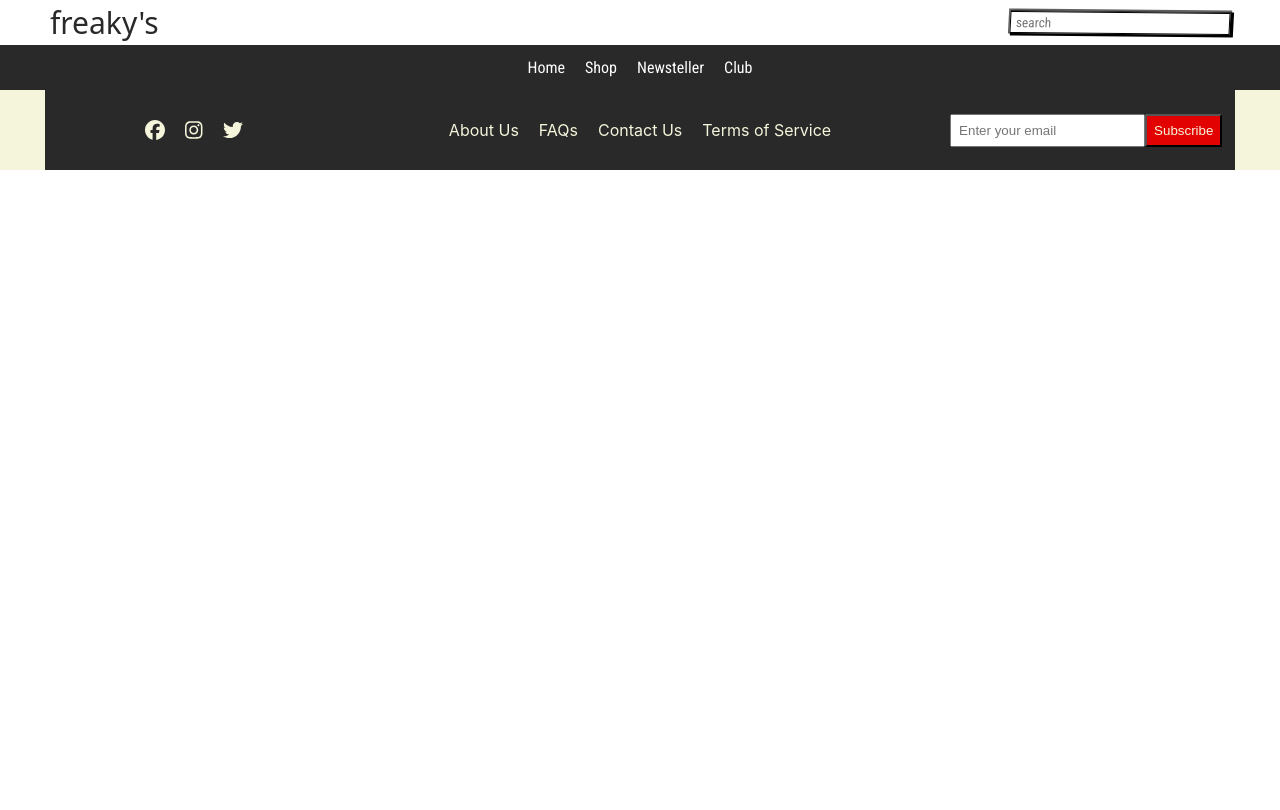
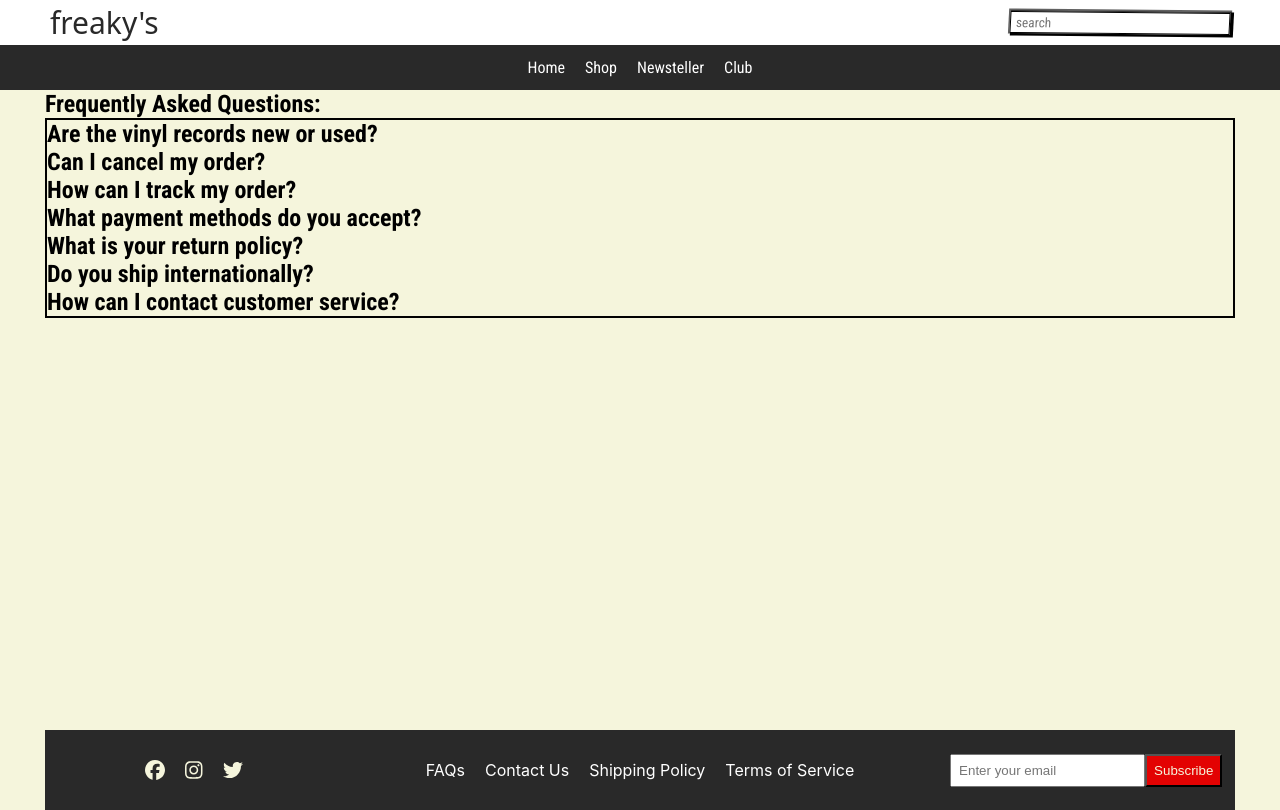
Before and after one commit to StefanCizmic/E-Commerce-ReactJS, a React (Create React App) app: page /faq in a window 1280 px wide. Built offline with nearby package versions, Linux system fonts and the light colour scheme; a web font is replaced by a local one.

Commit message:
faq in process

```diff
--- a/src/App.js
+++ b/src/App.js
@@ -4,8 +4,12 @@ import { Home } from "./Components/Home/Home";
 import { Shop } from "./Components/Shop/Shop";
 import { Newsteller } from "./Components/Newsteller/Newsteller";
 import { Club } from "./Components/Club/Club";
+import { Footer } from "./Components/Footer/Footer";
+import { Faq } from "./Components/Footer/Info/Faq/Faq";
+import { ContactUs } from "./Components/Footer/Info/ContactUs/ContactUs";
+import { ShippingPolicy } from "./Components/Footer/Info/ShippingPolicy/ShippingPolicy";
+import { TermsOfService } from "./Components/Footer/Info/TermsOfService/TermsOfService";
 import { Routes, Route } from "react-router-dom";
-import { Footer } from "./Components/Footer/Footer";
 import { SkeletonTheme } from "react-loading-skeleton";
 import "./App.css";
 
@@ -20,6 +24,10 @@ const App = () => {
             <Route path="/shop" element={<Shop />}></Route>
             <Route path="/newsteller" element={<Newsteller />}></Route>
             <Route path="/club" element={<Club />}></Route>
+            <Route path="/faq" element={<Faq />}></Route>
+            <Route path="/contactus" element={<ContactUs />}></Route>
+            <Route path="/shippingpolicy" element={<ShippingPolicy />}></Route>
+            <Route path="/termsofservice" element={<TermsOfService />}></Route>
           </Routes>
         </SkeletonTheme>
         <Footer />
--- /dev/null
+++ b/src/Components/Footer/Info/ContactUs/ContactUs.js
@@ -0,0 +1,10 @@
+import React from 'react';
+import './ContactUs.css';
+
+export const ContactUs = () => {
+    return (
+        <div>
+            <p>Contact Us</p>
+        </div>
+    )
+}
--- /dev/null
+++ b/src/Components/Footer/Info/Faq/Faq.css
@@ -0,0 +1,13 @@
+.faq {
+  height: 80vh;
+  font-family: "Roboto Condensed", sans-serif;
+}
+
+.faqs {
+  width: 100%;
+  border: 2px solid black;
+}
+
+.faqItem:hover {
+  cursor: pointer;
+}
--- /dev/null
+++ b/src/Components/Footer/Info/Faq/Faq.js
@@ -0,0 +1,38 @@
+import React, { useState } from "react";
+import { faq } from "../../../../Util/faq";
+import "./Faq.css";
+
+export const Faq = () => {
+  const [showAnswers, setShowAnswers] = useState({});
+
+  const toggleAnswer = (id) => {
+    setShowAnswers((prev) => ({
+      ...prev,
+      [id]: !prev[id],
+    }));
+  };
+
+  return (
+    <div className="faq">
+        <h2>Frequently Asked Questions:</h2>
+        <div className="faqs">
+      {faq.map((item) => (
+        <div
+          className="faqItem"
+          key={item.id}
+          onClick={() => toggleAnswer(item.id)}
+        >
+          <div className="faqQuestion">
+            <h2>{item.question}</h2>
+          </div>
+          {showAnswers[item.id] ? (
+            <div className="faqAnswer">
+              <p>{item.answer}</p>
+            </div>
+          ) : null}
+        </div>
+      ))}
+      </div>
+    </div>
+  );
+};
--- a/src/Components/Footer/Info/Info.css
+++ b/src/Components/Footer/Info/Info.css
@@ -0,0 +1,8 @@
+.infoFooter a {
+  text-decoration: none;
+  color: #fff;
+}
+
+.infoFooter a:hover {
+  color: var(--color-orange);
+}
--- a/src/Components/Footer/Info/Info.js
+++ b/src/Components/Footer/Info/Info.js
@@ -1,13 +1,22 @@
 import React from "react";
+import { Link } from "react-router-dom";
 import "./Info.css";
 
 export const Info = () => {
   return (
-    <ul>
-      <li>About Us</li>
-      <li>FAQs</li>
-      <li>Contact Us</li>
-      <li>Terms of Service</li>
+    <ul className="infoFooter">
+      <li>
+        <Link to="faq">FAQs</Link>
+      </li>
+      <li>
+        <Link to="contactus">Contact Us</Link>
+      </li>
+      <li>
+        <Link to="shippingpolicy">Shipping Policy</Link>
+      </li>
+      <li>
+        <Link to="termsofservice">Terms of Service</Link>
+      </li>
     </ul>
   );
 };
--- /dev/null
+++ b/src/Components/Footer/Info/ShippingPolicy/ShippingPolicy.js
@@ -0,0 +1,10 @@
+import React from 'react';
+import './ShippingPolicy.css';
+
+export const ShippingPolicy = () => {
+    return (
+        <div>
+            <p>Shipping Policy</p>
+        </div>
+    )
+}
--- /dev/null
+++ b/src/Components/Footer/Info/TermsOfService/TermsOfService.js
@@ -0,0 +1,10 @@
+import React from 'react';
+import './TermsOfService.css';
+
+export const TermsOfService = () => {
+    return (
+        <div>
+            <p>Terms of Service</p>
+        </div>
+    )
+}
--- /dev/null
+++ b/src/Util/faq.js
@@ -0,0 +1,44 @@
+export const faq = [
+  {
+    id: 1,
+    question: "Are the vinyl records new or used?",
+    answer:
+      "We offer only new vinyl records. Each product listing will specify the condition and any other relevant details.",
+  },
+  {
+    id: 2,
+    question: "Can I cancel my order?",
+    answer:
+      "Yes, you can cancel your order as long as it hasnt been processed or shipped. To cancel your order, please contact our customer service team as soon as possible with your order details. If the order has already been processed or shipped, we may not be able to cancel it, but you can return the item once you receive it according to our return policy.",
+  },
+  {
+    id: 3,
+    question: "How can I track my order?",
+    answer:
+      "Once your order is shipped, you will receive a confirmation email with a tracking number. You can use this tracking number on our website or the carrier’s website to see the status of your delivery. If you have any issues, please contact our customer service team.",
+  },
+  {
+    id: 4,
+    question: "What payment methods do you accept?",
+    answer:
+      "We accept various payment methods including credit/debit cards (Visa, MasterCard, American Express), PayPal, and Apple Pay. All transactions are securely processed to ensure your payment information is safe.",
+  },
+  {
+    id: 5,
+    question: "What is your return policy?",
+    answer:
+      "We offer a 30-day return policy. If you are not satisfied with your purchase, you can return the item within 30 days of delivery for a full refund or exchange. The item must be in its original condition and packaging. For detailed instructions on how to return an item, please visit our [Return Policy](link to return policy)page.",
+  },
+  {
+    id: 6,
+    question: "Do you ship internationally?",
+    answer:
+      "Yes, we ship to many countries around the world. Shipping rates and delivery times vary depending on the destination. For more information, please visit our [Shipping Information](link to shipping information) page.",
+  },
+  {
+    id: 7,
+    question: "How can I contact customer service?",
+    answer:
+      "You can reach our customer service team via email at support@freakys.com or by calling our toll-free number at 1-800-123-4567. Our customer service hours are Monday to Friday, 9 AM to 5 PM (EST).",
+  },
+];
```
Also changed, not shown: src/Components/Footer/Info/ContactUs/ContactUs.css (added), src/Components/Footer/Info/ShippingPolicy/ShippingPolicy.css (added), src/Components/Footer/Info/TermsOfService/TermsOfService.css (added). Lines whose indentation alone changed are shown as unchanged.
